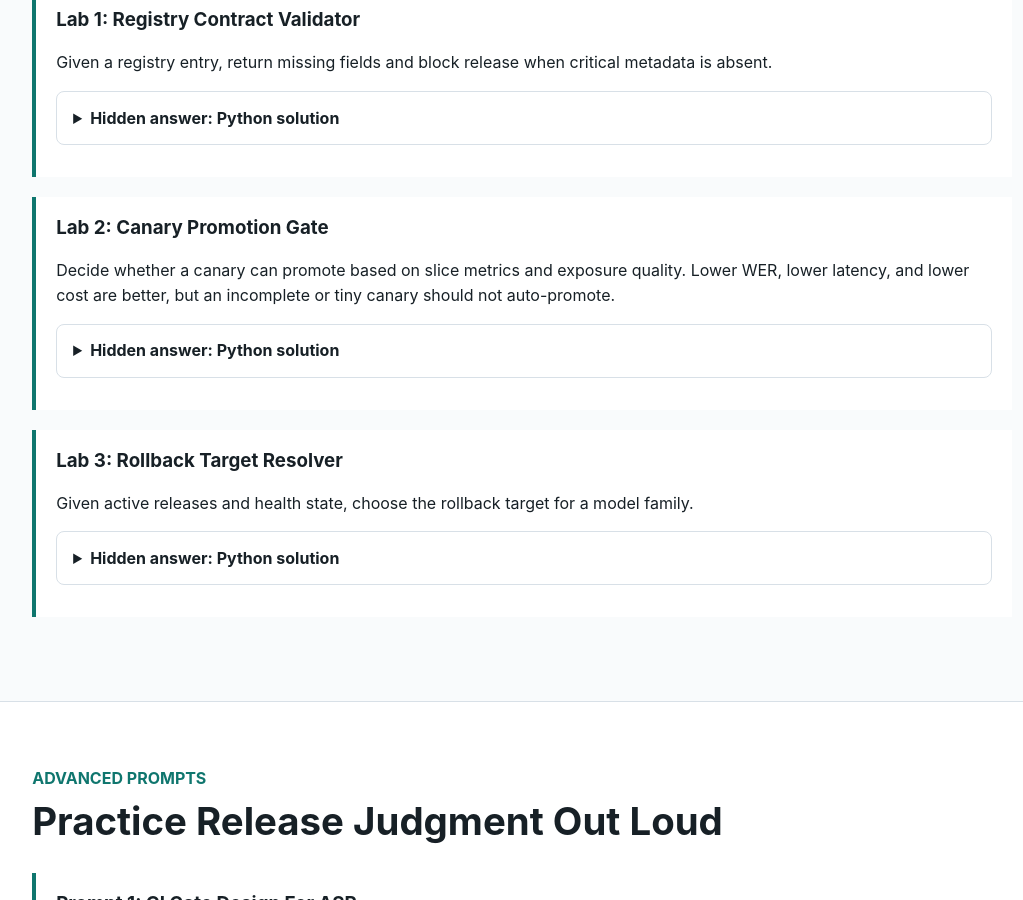
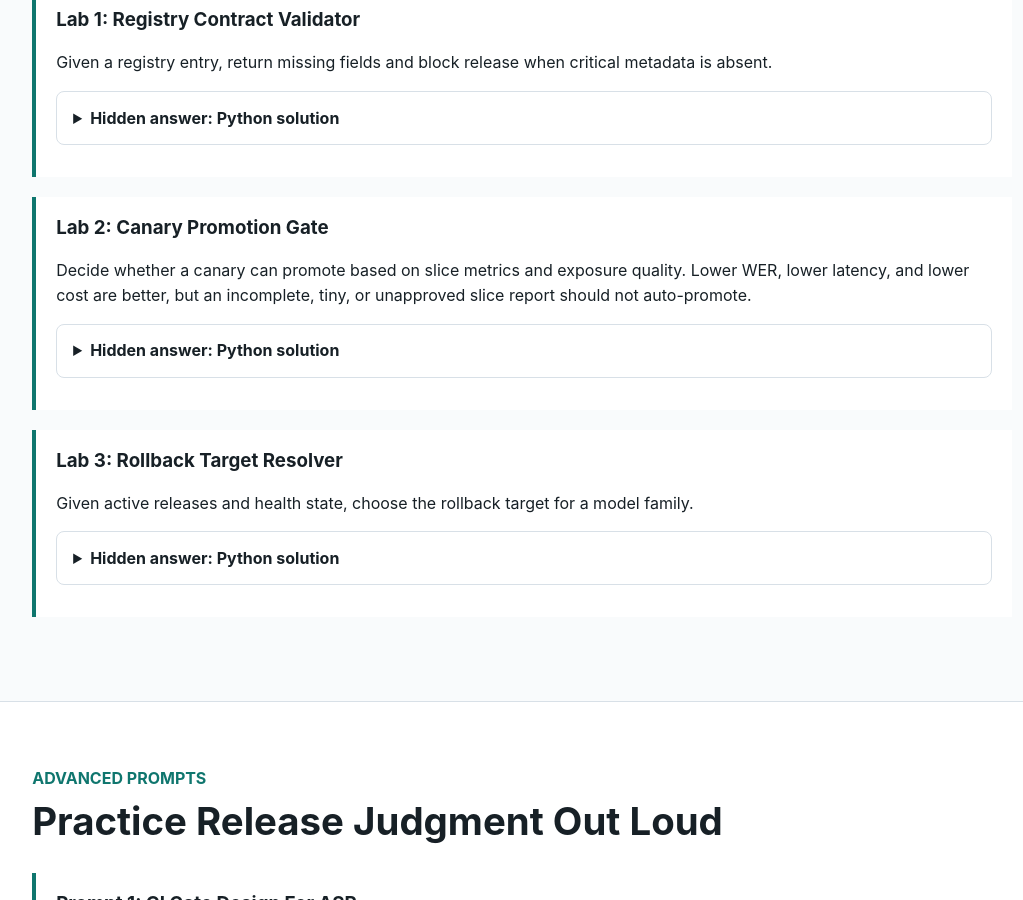
Before and after one commit to kennethli319/kennethli319.github.io, a Jekyll site: the page audio-text-ml-course/lessons/speech-model-cicd-release-engineering.html, which Jekyll copies as it is, in a window 1280 px wide and 900 px high, scrolled down 2694 px. Shown: the whole window, without its empty margins (19-1042 px from the left). Built offline with Jekyll 4.4.1, drawn with Linux system fonts in a browser that asks for light colours; part of the change alters nothing that is shown.

Commit message:
Publish speech CI canary slice gate

```diff
--- a/audio-text-ml-course/lessons/speech-model-cicd-release-engineering.html
+++ b/audio-text-ml-course/lessons/speech-model-cicd-release-engineering.html
@@ -220,7 +220,7 @@ def validate_registry_entry(entry):
         <p>
           Decide whether a canary can promote based on slice metrics and exposure
           quality. Lower WER, lower latency, and lower cost are better, but an
-          incomplete or tiny canary should not auto-promote.
+          incomplete, tiny, or unapproved slice report should not auto-promote.
         </p>
         <details class="qa">
           <summary>Hidden answer: Python solution</summary>
@@ -238,9 +238,11 @@ def finite_number(value):
     return isinstance(value, (int, float)) and not isinstance(value, bool) and math.isfinite(value)
 
 
-def canary_promotion(metrics, min_requests_per_slice=100):
+def canary_promotion(metrics, approved_slices, min_requests_per_slice=100):
     if not isinstance(metrics, dict):
         return {"decision": "hold", "blockers": ["invalid_metrics"]}
+    if not isinstance(approved_slices, set) or not approved_slices:
+        raise ValueError("approved_slices must be a non-empty set")
     if not finite_number(min_requests_per_slice) or min_requests_per_slice &lt;= 0:
         raise ValueError("min_requests_per_slice must be positive")
 
@@ -252,6 +254,9 @@ def canary_promotion(metrics, min_requests_per_slice=100):
         slices = {}
 
     for name, values in slices.items():
+        if name not in approved_slices:
+            blockers.append(f"{name}:unapproved_slice")
+            continue
         if not isinstance(values, dict):
             blockers.append(f"{name}:invalid_metrics")
             continue
@@ -284,7 +289,7 @@ def canary_promotion(metrics, min_requests_per_slice=100):
             critical slices, privacy, latency, unit economics, and telemetry
             completeness before promotion. Missing top-level or slice telemetry
             should hold the release, not crash late, smuggle NaN through a
-            comparison, or default to success.
+            comparison, expose raw cohort labels, or default to success.
           </p>
         </details>
       </article>
```
